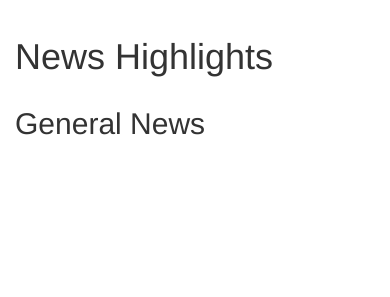
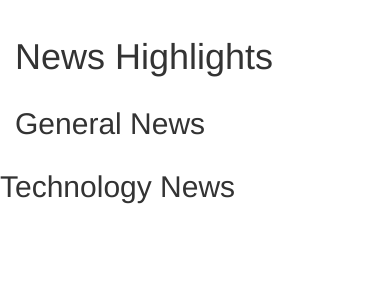
Before and after one commit to nziokaivy/Newshighlights, a Flask app: template app/templates/index.html in a window 390 px wide; the page is wider, and only the part inside the window is pictured. Shown: the part 55-352 px from the top of that part. Run offline with Flask 2, Linux system fonts and the light colour scheme; the template is opened without the code that fills it: most values are stand-ins (such as "Sample title", 1, 10 or a date in 2020); some libraries are stand-ins or nearby versions.

Commit message:
add category in index.html file

```diff
--- a/app/templates/index.html
+++ b/app/templates/index.html
@@ -21,4 +21,11 @@
     </div>
 </div>
 
+<div class="row" id="tech">
+        <div class="col-md-12 categories">
+            <h2>Technology News</h2>
+        </div>
+        {{macro.displaySourceList(tech)}}
+    </div>
+
 {% endblock %}
```
